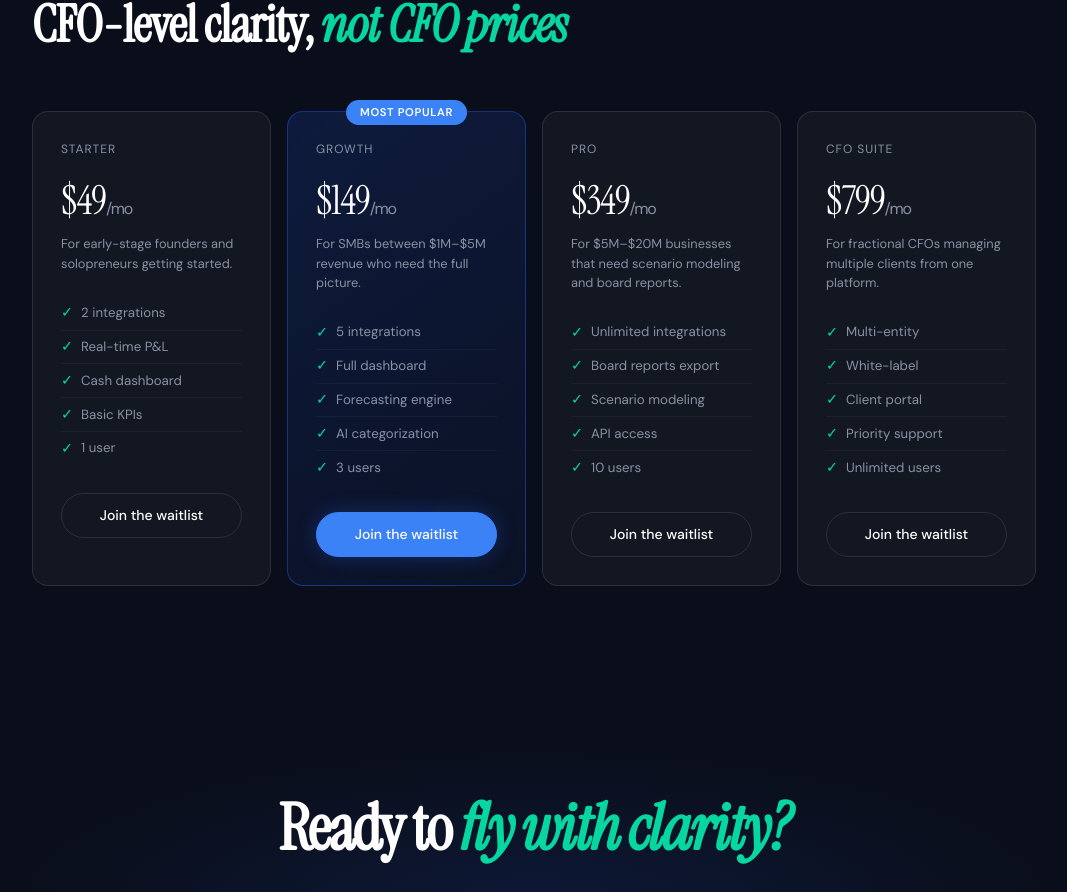
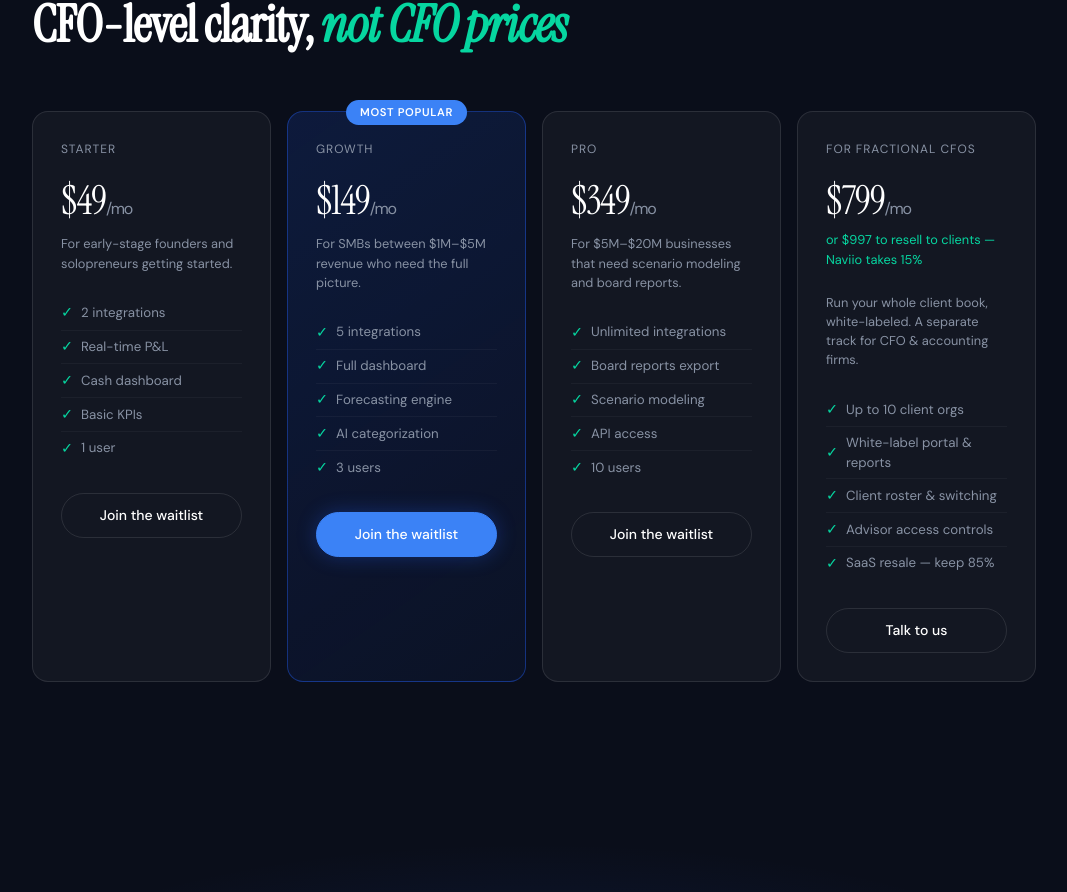
Before and after one commit to GetNaviio/naviio, a Next.js app: page / in a window 1280 px wide. Shown: the part 2957-3849 px from the top of the page, without its empty margins (106-1173 px from the left). Built offline with nearby package versions, Linux system fonts and the light colour scheme.

Commit message:
landing: reframe CFO Suite tile as the fractional-CFO firm track (white-label + resale)
Matches the in-app split: Starter/Growth/Pro are individual self-serve; the 4th
tile is now 'For fractional CFOs' ($799 white-label, or $997 resell keeping 85%
with Naviio's 15% commission), CTA 'Talk to us'.

```diff
--- a/src/app/page.tsx
+++ b/src/app/page.tsx
@@ -538,20 +538,21 @@
         </div>
         <div className="pricing-grid reveal">
           {[
-            { tier: 'Starter', price: '$49', desc: 'For early-stage founders and solopreneurs getting started.', features: ['2 integrations','Real-time P&L','Cash dashboard','Basic KPIs','1 user'], featured: false },
-            { tier: 'Growth',  price: '$149', desc: 'For SMBs between $1M–$5M revenue who need the full picture.', features: ['5 integrations','Full dashboard','Forecasting engine','AI categorization','3 users'], featured: true },
-            { tier: 'Pro',     price: '$349', desc: 'For $5M–$20M businesses that need scenario modeling and board reports.', features: ['Unlimited integrations','Board reports export','Scenario modeling','API access','10 users'], featured: false },
-            { tier: 'CFO Suite', price: '$799', desc: 'For fractional CFOs managing multiple clients from one platform.', features: ['Multi-entity','White-label','Client portal','Priority support','Unlimited users'], featured: false },
-          ].map(({ tier, price, desc, features, featured }) => (
+            { tier: 'Starter', price: '$49', note: '', desc: 'For early-stage founders and solopreneurs getting started.', features: ['2 integrations','Real-time P&L','Cash dashboard','Basic KPIs','1 user'], featured: false, cta: 'Join the waitlist' },
+            { tier: 'Growth',  price: '$149', note: '', desc: 'For SMBs between $1M–$5M revenue who need the full picture.', features: ['5 integrations','Full dashboard','Forecasting engine','AI categorization','3 users'], featured: true, cta: 'Join the waitlist' },
+            { tier: 'Pro',     price: '$349', note: '', desc: 'For $5M–$20M businesses that need scenario modeling and board reports.', features: ['Unlimited integrations','Board reports export','Scenario modeling','API access','10 users'], featured: false, cta: 'Join the waitlist' },
+            { tier: 'For fractional CFOs', price: '$799', note: 'or $997 to resell to clients — Naviio takes 15%', desc: 'Run your whole client book, white-labeled. A separate track for CFO & accounting firms.', features: ['Up to 10 client orgs','White-label portal & reports','Client roster & switching','Advisor access controls','SaaS resale — keep 85%'], featured: false, cta: 'Talk to us' },
+          ].map(({ tier, price, note, desc, features, featured, cta }) => (
             <div className={`pricing-card${featured ? ' featured' : ''}`} key={tier}>
               {featured && <div className="pricing-badge">Most popular</div>}
               <div className="pricing-tier">{tier}</div>
               <div className="pricing-price">{price}<span>/mo</span></div>
+              {note ? <div className="pricing-desc" style={{ marginTop: '-0.25rem', color: 'var(--accent2)' }}>{note}</div> : null}
               <div className="pricing-desc">{desc}</div>
               <ul className="pricing-features">
                 {features.map(f => <li key={f}><span className="check">✓</span>{f}</li>)}
               </ul>
-              <a href="#waitlist" className="pricing-btn">Join the waitlist</a>
+              <a href="#waitlist" className="pricing-btn">{cta}</a>
             </div>
           ))}
         </div>
```
